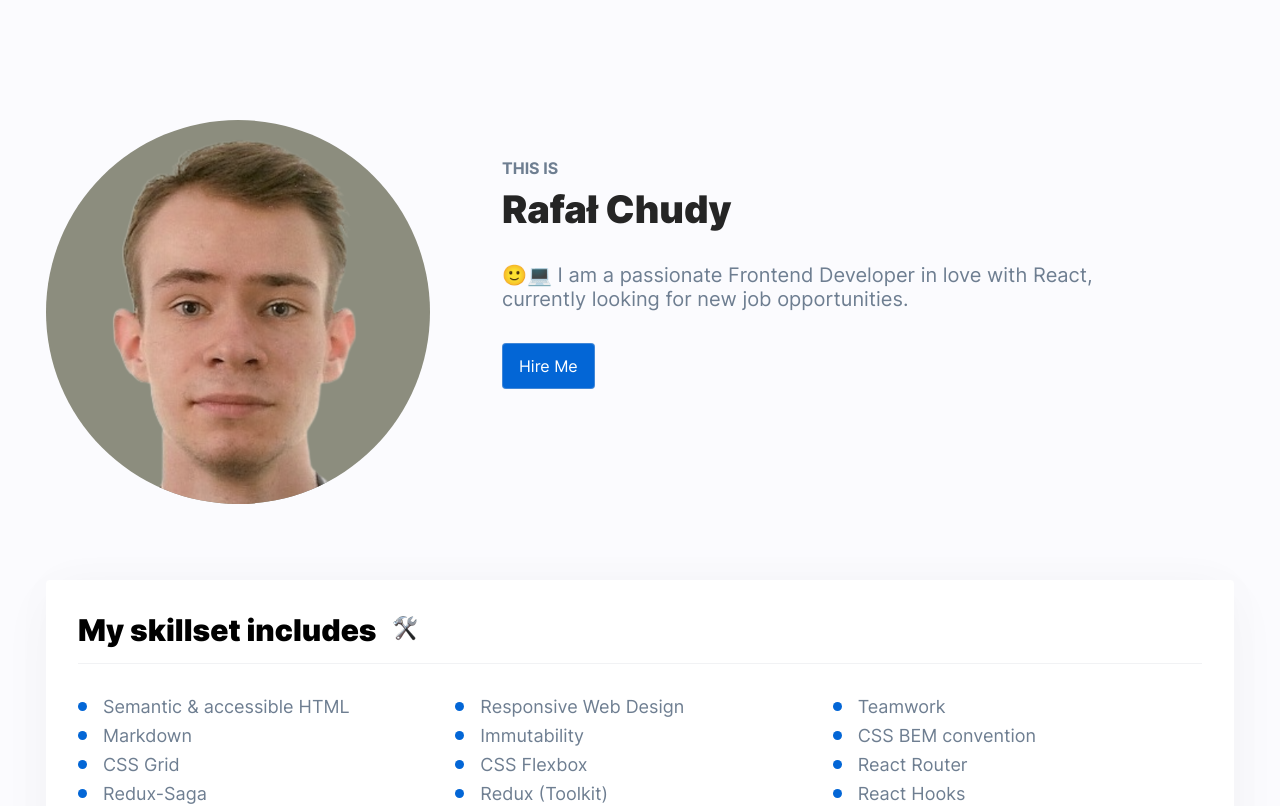
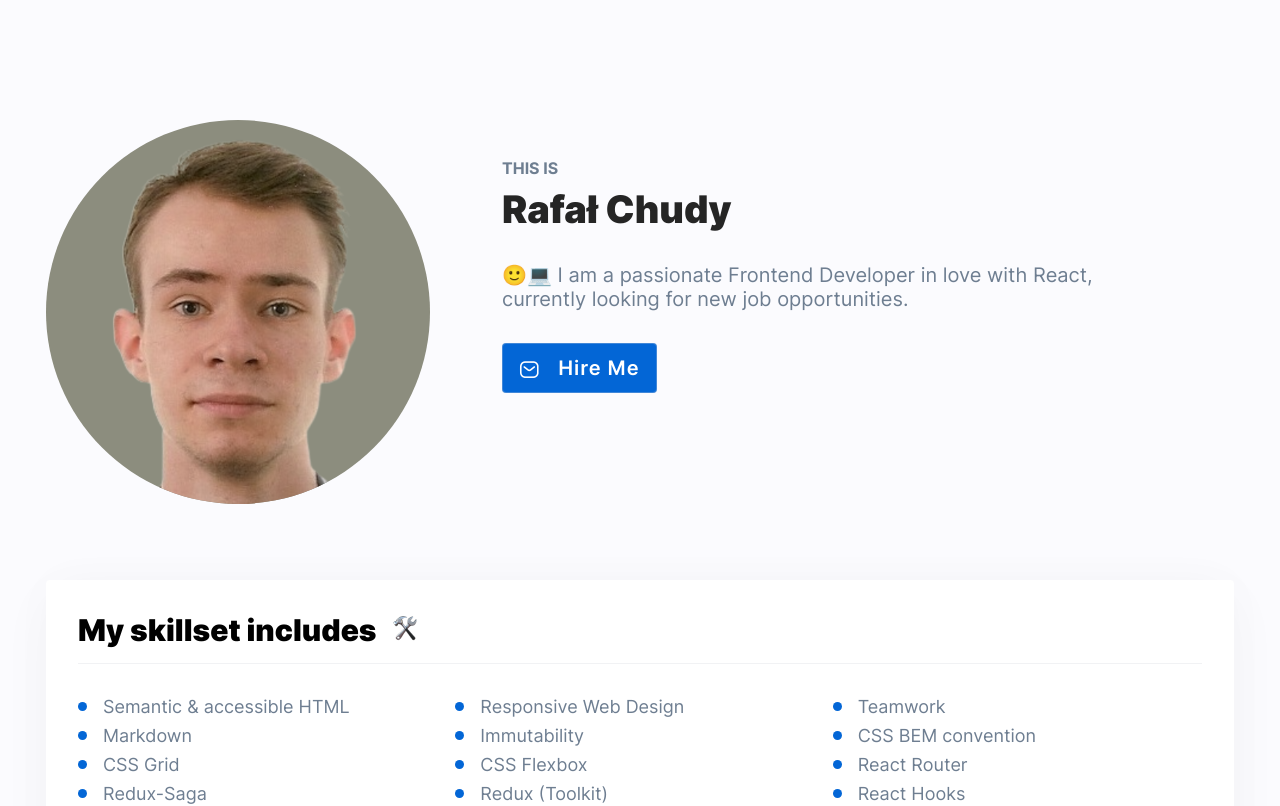
Before and after one commit to Rafal-1999/Personal-Homepage, a React (Create React App) app: page / in a window 1280 px wide. Shown: the top 806 px of the page. Built offline with nearby package versions, Linux system fonts and the light colour scheme; no server answers.

Commit message:
Contact button improved

```diff
--- a/src/components/BusinessCard/index.js
+++ b/src/components/BusinessCard/index.js
@@ -6,7 +6,8 @@ import {
     BoxItemThree,
     MainTitle,
     Text,
-    Mail
+    Mail,
+    Icon
 } from "./styled";
 import { SubTitle } from "../../styles/headers";
 import profileImage from "../../assets/images/profile.png";
@@ -18,7 +19,7 @@ const BusinessCard = ({ extraContent }) => (
                 width="384"
                 height="384"
                 src={profileImage}
-                alt=""
+                alt="Rafał Chudy - programista Frontend Deweloper"
             />
         </BoxItemOne>
         {extraContent && (
@@ -32,7 +33,10 @@ const BusinessCard = ({ extraContent }) => (
             <Text>
                 🙂💻 I am a passionate Frontend Developer in love with React, currently looking for new job opportunities.
             </Text>
-            <Mail href="#">Hire Me</Mail>
+            <Mail href="mailto:rafalchu5@gmail.com">
+                <Icon className="icon-message" aria-hidden="true" />
+                Hire Me
+            </Mail>
         </BoxItemThree>
     </Box>
 );
--- a/src/components/BusinessCard/styled.js
+++ b/src/components/BusinessCard/styled.js
@@ -89,6 +89,9 @@ export const Mail = styled.a`
     display: inline-block;
     border: 1px solid #D1D5DA4D;
     border-radius: 4px;
+    font-size: 18px;
+    font-weight: 600;
+    letter-spacing: 1px;
     text-decoration: none;
     transition: all 0.3s linear;
 
@@ -105,7 +108,22 @@ export const Mail = styled.a`
         box-shadow: 0px 2px 0px 0px #14462033 inset;
     }
 
+    @media ${device.sm} {
+        font-size: 20px;
+    }
+
     @media ${device.lg} {
         margin-top: 32px;
     }
 `;
+
+export const Icon = styled.i`
+    margin-right: 14px;
+    font-size: 14px;
+    vertical-align: middle;
+
+    @media ${device.sm} {
+        margin-right: 18px;
+        font-size: 17px;
+    }
+`;
```
